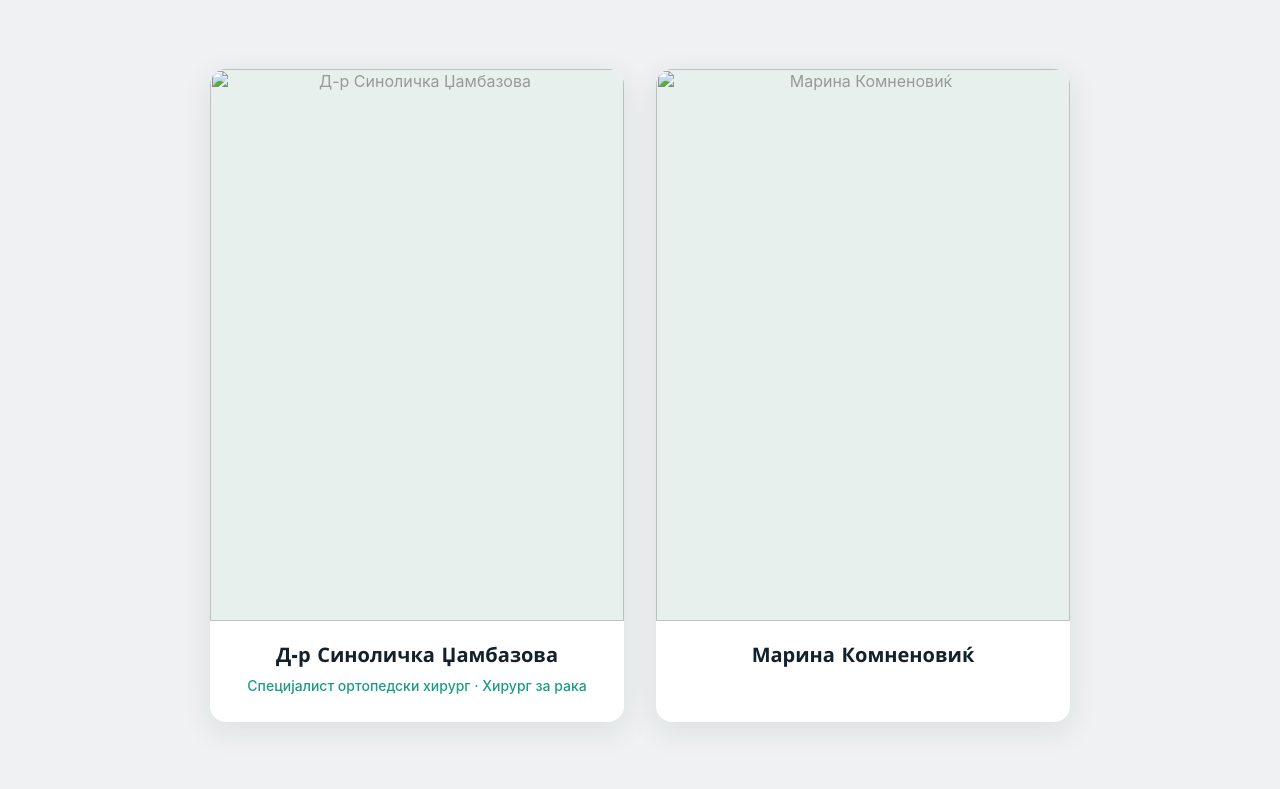
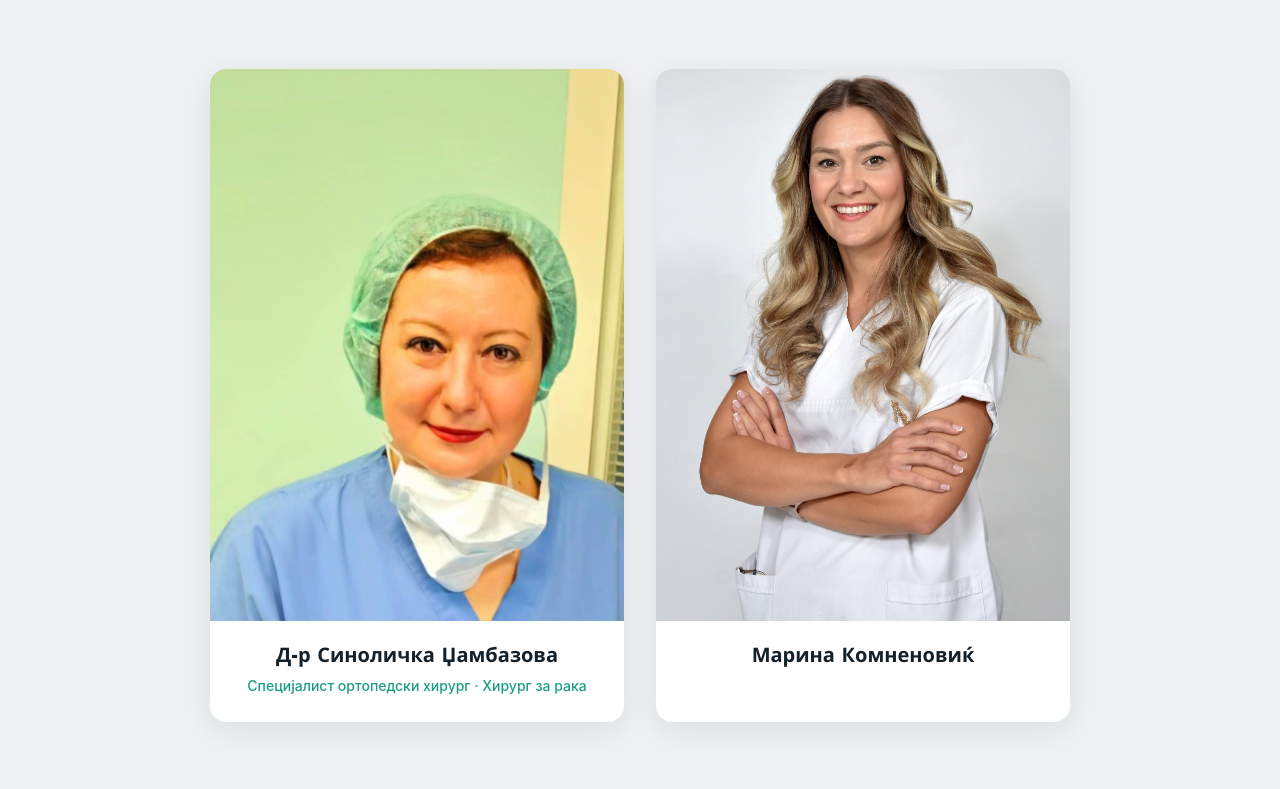
Before and after one commit to Avici77/pzu-ortomedika, a plain HTML site: page index.html in a window 1280 px wide. Shown: the part 2332-3121 px from the top of the page. Drawn offline with nearby package versions, Linux system fonts and the light colour scheme; a web font is replaced by a local one.

Commit message:
Add doctor photos and fix image paths

```diff
--- a/index.html
+++ b/index.html
@@ -219,7 +219,7 @@
  <div class="doctors-grid">
   <div class="doctor-card">
    <div class="doctor-photo-wrap">
-    <img src="img/dr-sinolicka.jpg" alt="Д-р Синоличка Џамбазова" class="doctor-photo-img" />
+    <img src="img/sinolicka dzambazova.jpeg" alt="Д-р Синоличка Џамбазова" class="doctor-photo-img" />
    </div>
    <div class="doctor-info">
     <h3 class="doctor-name">Д-р Синоличка Џамбазова</h3>
@@ -228,7 +228,7 @@
   </div>
   <div class="doctor-card">
    <div class="doctor-photo-wrap">
-    <img src="img/dr-marina.jpg" alt="Марина Комненовиќ" class="doctor-photo-img" />
+    <img src="img/marina komnenovik.jpg" alt="Марина Комненовиќ" class="doctor-photo-img" />
    </div>
    <div class="doctor-info">
     <h3 class="doctor-name">Марина Комненовиќ</h3>
```
Also changed, not shown: img/marina komnenovik.jpg (added), img/sinolicka dzambazova.jpeg (added).
